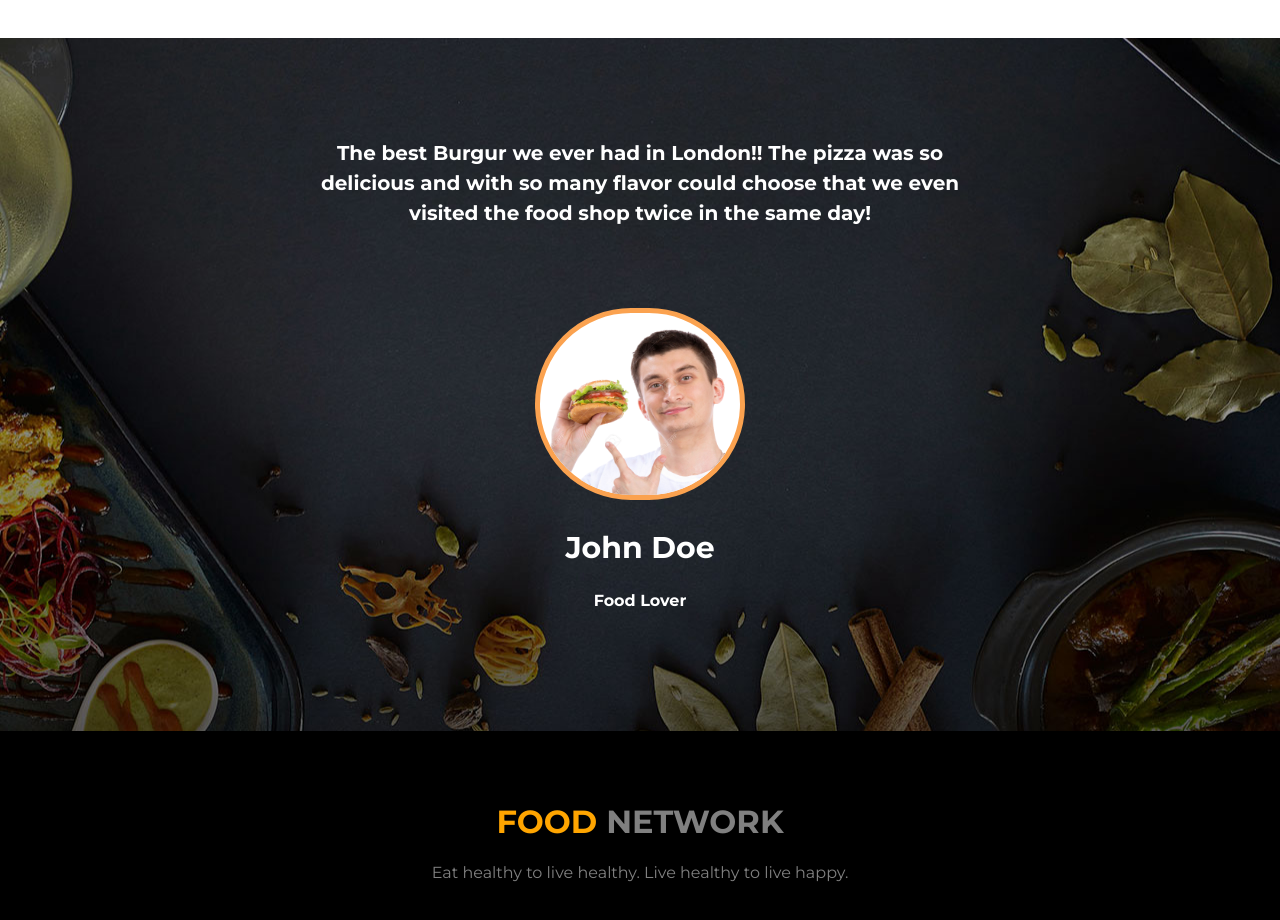
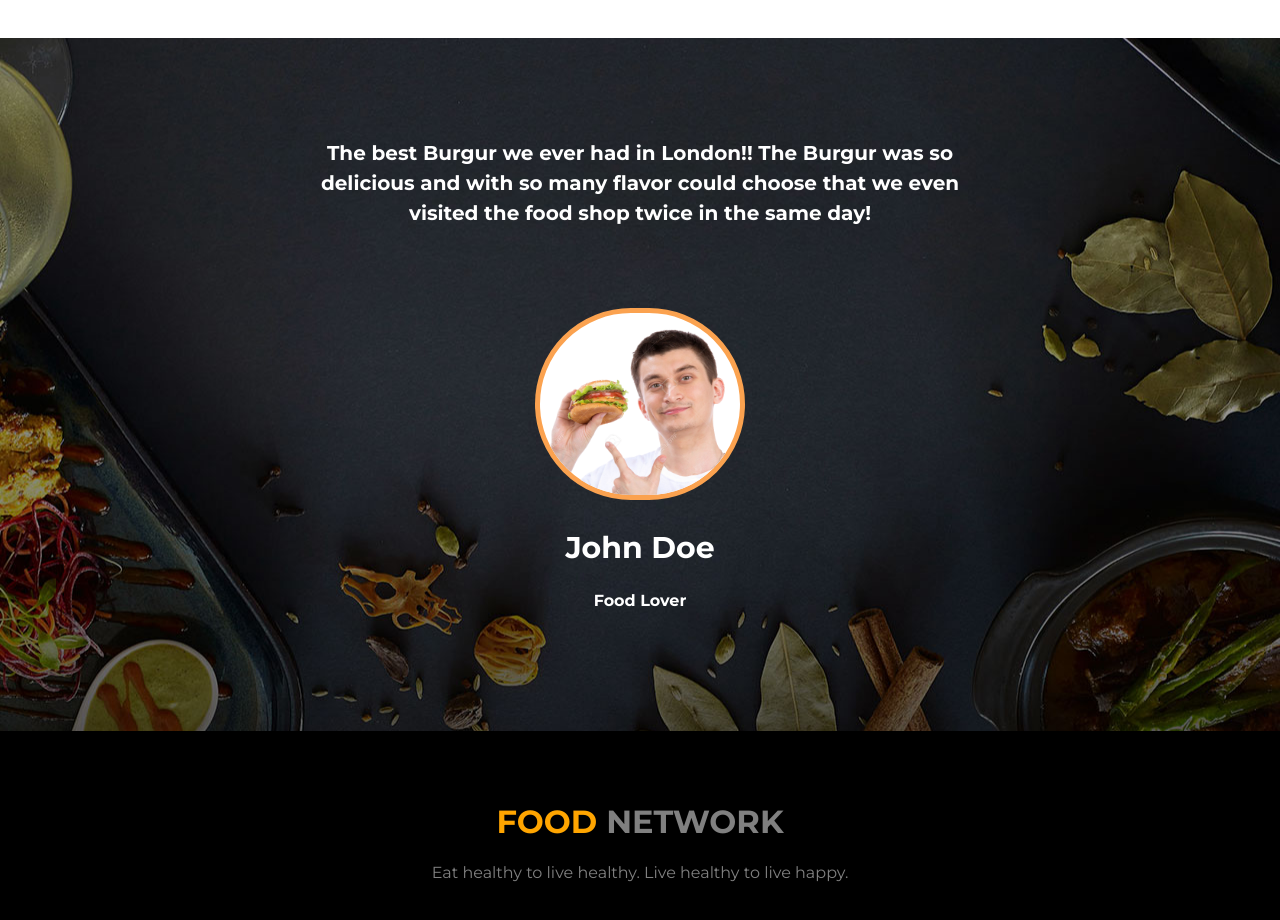
Before and after one commit to sabuj-mojumdar/foodie-sabuj, a plain HTML site: page index.html in a window 1280 px wide. Shown: the part 2640-3560 px from the top of the page. Drawn offline with Linux system fonts and the light colour scheme.

Commit message:
final tasks

```diff
--- a/index.html
+++ b/index.html
@@ -107,7 +107,8 @@
     </section>
     <section class="testimonial-section">
         <div class="testimonial-details">
-            <h3> The best Burgur we ever had in London!! The pizza was so delicious and with so many flavor could choose
+            <h3> The best Burgur we ever had in London!! The Burgur was so delicious and with so many flavor could
+                choose
                 that we even visited the food shop twice in the same day!</h3>
             <img src="images/male/client.png" alt="">
             <h2>John Doe</h2>
--- a/style.css
+++ b/style.css
@@ -140,6 +140,9 @@ a.button-color:hover{
     padding: 15px;
     border-radius: 20px;
 }
+.recipies-details img{
+    border-radius: 20px;
+}
 .recipies-details h2{
     font-size: 30px;
     font-weight: 700;
```
